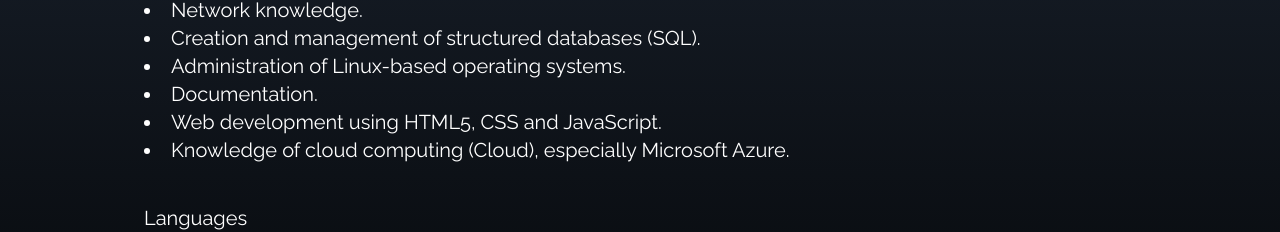
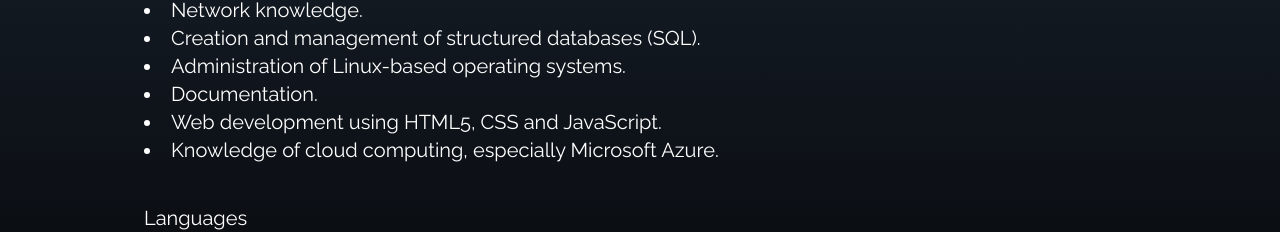
Before and after one commit to Riche2000/CV-WEB, a React (Create React App) app: page / in a window 1280 px wide. Shown: the part 1168-1400 px from the top of the page. Built offline with nearby package versions, Linux system fonts and the light colour scheme.

Commit message:
About me

```diff
--- a/src/components/About.jsx
+++ b/src/components/About.jsx
@@ -37,7 +37,7 @@ const About = () => {
             <li>Administration of Linux-based operating systems.</li>
             <li>Documentation.</li>
             <li>Web development using HTML5, CSS and JavaScript.</li>
-            <li>Knowledge of cloud computing (Cloud), especially Microsoft Azure.</li>
+            <li>Knowledge of cloud computing, especially Microsoft Azure.</li>
             </p>
             <p className="py-5 mt-5 text-xl">Languages</p>
             <div className="w-full grid grid-cols-2 sm:grid-cols-8 gap-8 text-center py-1 px-12 sm:px-0">
```
